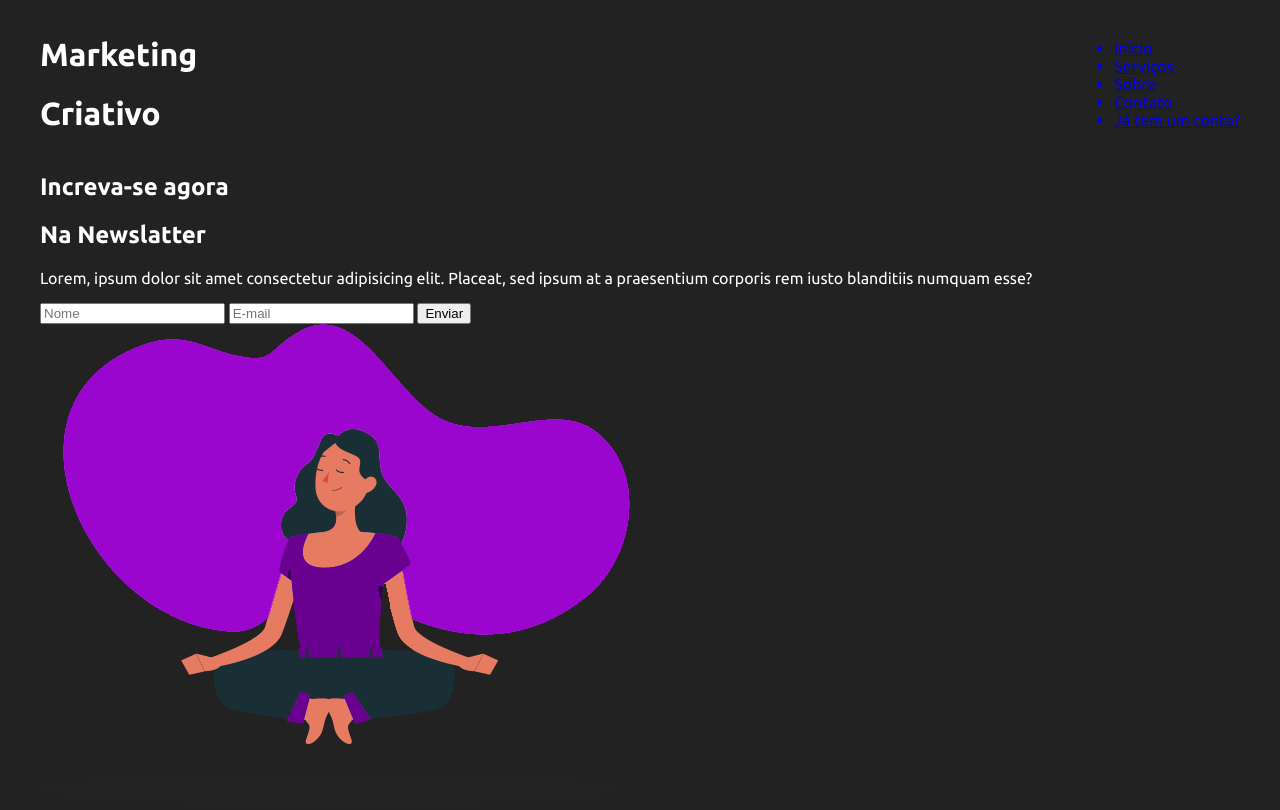
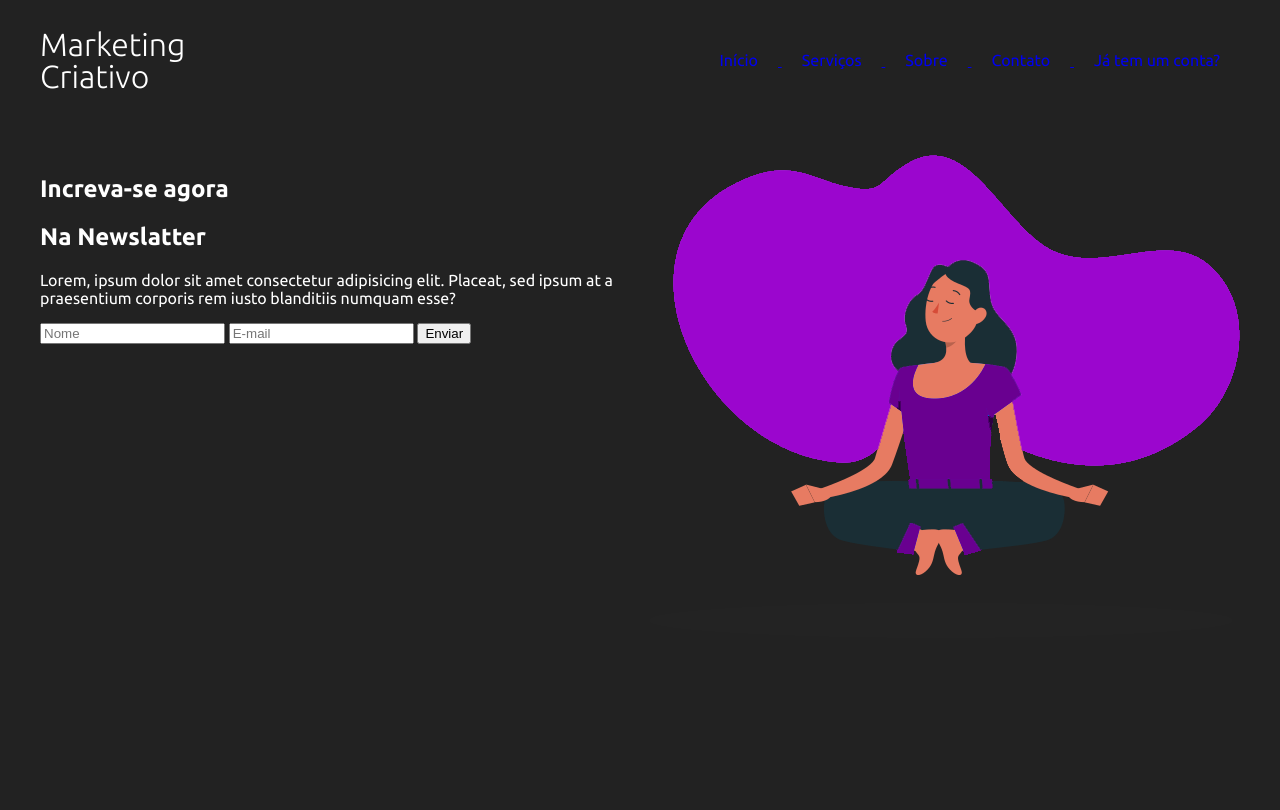
Before and after one commit to Silvio-Arem/landing-page-usualy, a plain HTML site: page index.html in a window 1280 px wide. Drawn offline with Linux system fonts and the light colour scheme.

Commit message:
styled: title, li, h1 and main

```diff
--- a/src/styles/style.css
+++ b/src/styles/style.css
@@ -13,3 +13,23 @@ header{
     justify-content: space-between;
     align-items: center;
 }
+
+#title{
+    flex-direction: column;
+    line-height: 10px;
+}
+
+li{
+    display: inline-block;
+    margin: 20px;
+}
+
+h1{
+    font-weight: 200;
+}
+
+main{
+    display: flex;
+    flex-direction: row;
+    margin-top: 50px;
+}
```
